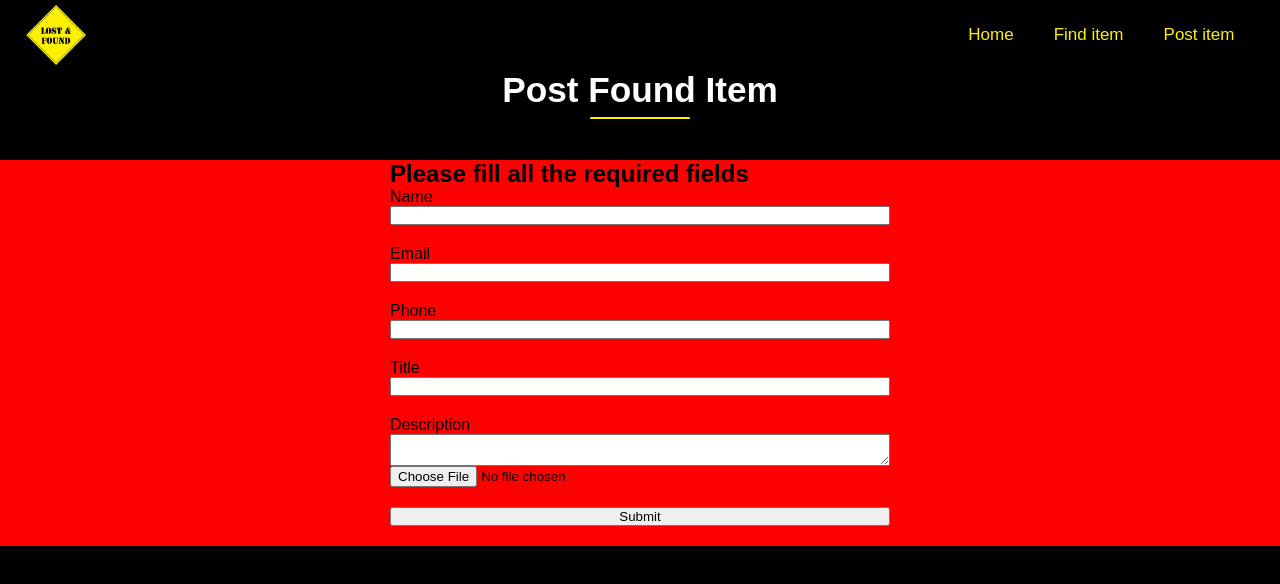
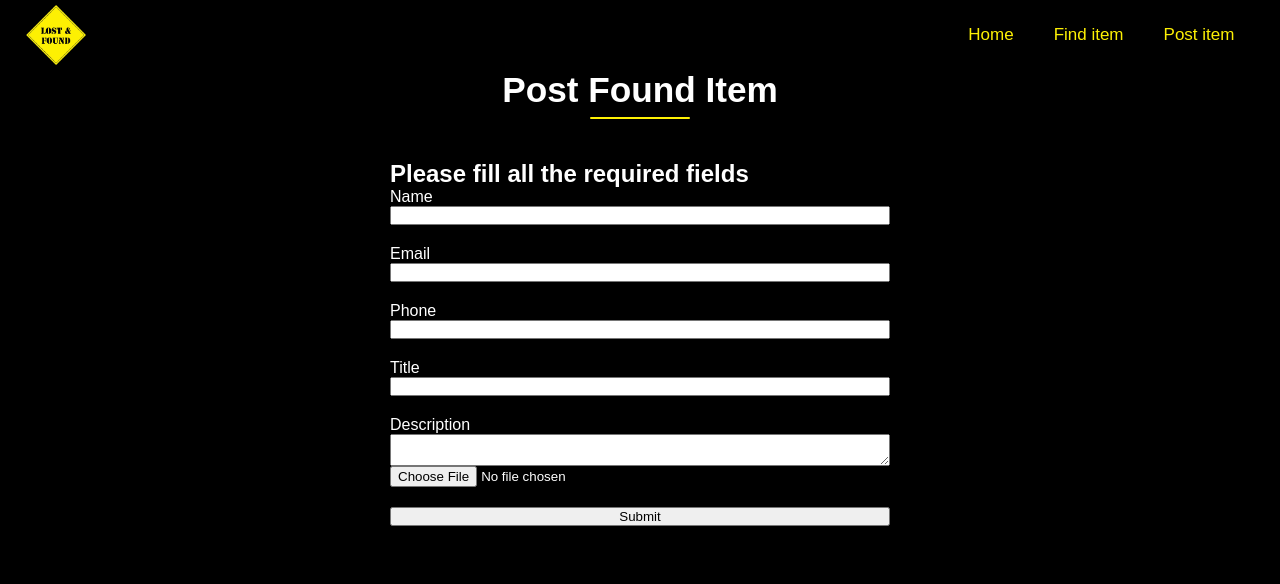
Before and after one commit to arjuncvinod/Lost-And-Found, a React (Create React App) app: page /post in a window 1280 px wide. Shown: the top 584 px of the page. Built offline with nearby package versions, Linux system fonts and the light colour scheme.

Commit message:
post item style updated

```diff
--- a/src/App.css
+++ b/src/App.css
@@ -180,7 +180,8 @@ line-height: 1.5;
     width:100vw;
     padding: 0 5%;
     /* height: 40vw; */
-    background-color: red;
+    /* background-color: red; */
+    color: white;
     display: flex;
     justify-content: center;
     flex-direction: column;
```
